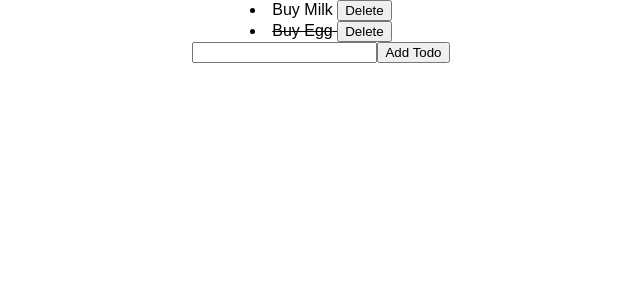
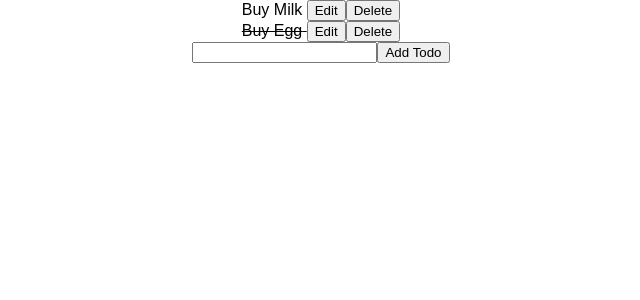
Before and after one commit to shoaibcode/react-tuts-2, a React (Create React App) app: page / in a window 1280 px wide. Shown: the top 300 px of the page, without its empty margins (319-959 px from the left). Built offline with nearby package versions, Linux system fonts and the light colour scheme.

Commit message:
Edit Todo complete

```diff
--- a/src/App.css
+++ b/src/App.css
@@ -5,3 +5,7 @@
 .completed {
   text-decoration: line-through;
 }
+
+li {
+  list-style: none;
+}
--- a/src/App.js
+++ b/src/App.js
@@ -52,6 +52,23 @@ class App extends Component {
     });
   };
 
+  editTodoFromState = (index, newText) => {
+    const newTodos = this.state.todos.map((todo, i) => {
+      if (index === i) {
+        return {
+          ...todo,
+          text: newText
+        };
+      }
+
+      return todo;
+    });
+
+    this.setState({
+      todos: newTodos
+    });
+  };
+
   addTodoToState = text => {
     const newTodos = this.state.todos.concat({
       text
@@ -70,6 +87,7 @@ class App extends Component {
             <TodoItem
               toggleComplete={this.toggleComplete}
               deleteTodoFromState={this.deleteTodoFromState}
+              editTodoFromState={this.editTodoFromState}
               todo={todo}
               index={index}
               key={index}
--- a/src/TodoItem.js
+++ b/src/TodoItem.js
@@ -1,6 +1,16 @@
 import React from "react";
 
 class TodoItem extends React.Component {
+  state = {
+    isEditing: false
+  };
+
+  toggleEditing = () => {
+    this.setState({
+      isEditing: !this.state.isEditing
+    });
+  };
+
   clickHandler = () => {
     this.props.toggleComplete(this.props.index);
   };
@@ -9,14 +19,40 @@ class TodoItem extends React.Component {
     this.props.deleteTodoFromState(this.props.index);
   };
 
+  editTodoSubmitHandler = event => {
+    event.preventDefault();
+    this.props.editTodoFromState(this.props.index, this.newText.value);
+
+    this.toggleEditing();
+  };
+
   render() {
     const { todo } = this.props;
+
+    if (this.state.isEditing) {
+      return (
+        <li>
+          <form onSubmit={this.editTodoSubmitHandler}>
+            <input
+              type="text"
+              defaultValue={todo.text}
+              ref={node => {
+                this.newText = node;
+              }}
+            />
+            <button type="submit">Save</button>
+            <button onClick={this.toggleEditing}>Cancel</button>
+          </form>
+        </li>
+      );
+    }
 
     return (
       <li className={todo.completed ? "completed" : ""}>
         <span onClick={this.clickHandler}>{todo.text} </span>
 
         <span>
+          <button onClick={this.toggleEditing}>Edit</button>
           <button onClick={this.deleteTodo}>Delete</button>
         </span>
       </li>
```
